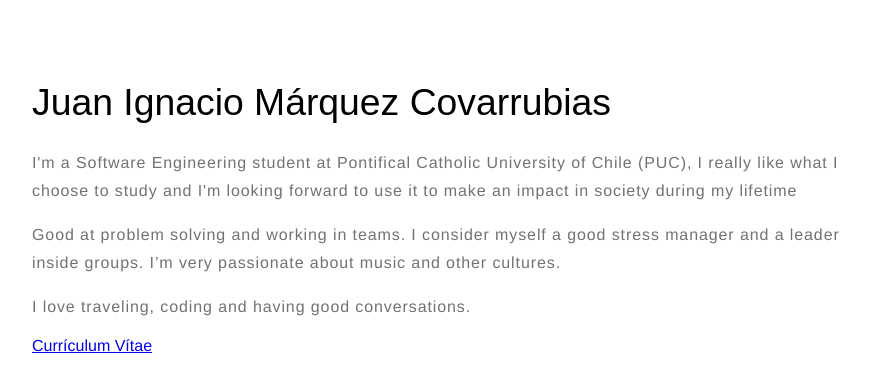
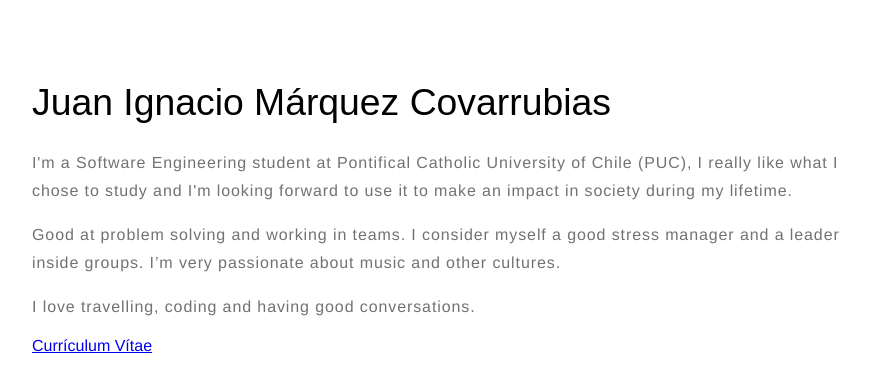
Before and after one commit to imarquezc/imarquezc.github.io, a plain HTML site: page index.html in a window 1280 px wide. Shown: the top 371 px of the page, without its empty margins (64-934 px from the left). Drawn offline with Linux system fonts and the light colour scheme.

Commit message:
updated cv and html

```diff
--- a/index.html
+++ b/index.html
@@ -17,9 +17,9 @@
 <body>
 	<div class="main">
 		<h1>Juan Ignacio Márquez Covarrubias</h1>
-		<p>I'm a Software Engineering student at Pontifical Catholic University of Chile (PUC), I really like what I choose to study and I'm looking forward to use it to make an impact in society during my lifetime  </p>
+		<p>I'm a Software Engineering student at Pontifical Catholic University of Chile (PUC), I really like what I chose to study and I'm looking forward to use it to make an impact in society during my lifetime.  </p>
 		<p>Good at problem solving and working in teams. I consider myself a good stress manager and a leader inside groups. I’m very passionate about music and other cultures.</p>
-		<p>I love traveling, coding and having good conversations.</p>
+		<p>I love travelling, coding and having good conversations.</p>
 
 		<a target="_blank" href="CV.pdf">Currículum Vítae</a>
 	</div>
```
Also changed, not shown: 1 other file.
